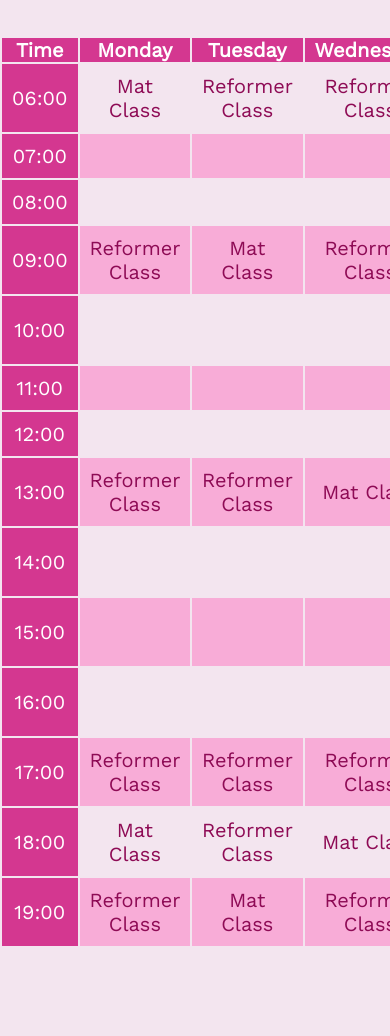
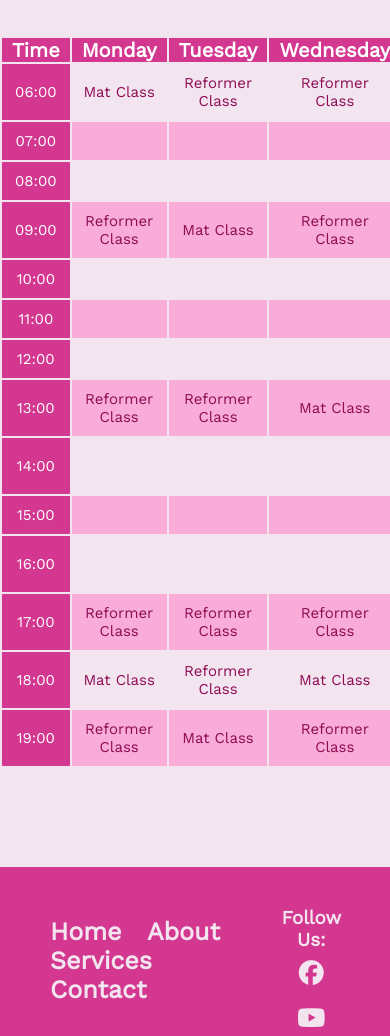
Before and after one commit to saziosu/harmony-pilates, a plain HTML site: page services.html in a window 390 px wide. Shown: the part 4948-5984 px from the top of the page. Drawn offline with nearby package versions, Linux system fonts and the light colour scheme.

Commit message:
Updated timetable media query for small screens

```diff
--- a/assets/css/style.css
+++ b/assets/css/style.css
@@ -1285,6 +1285,10 @@ form textarea {
         padding: 10% 0;
     }
 
+    .table-container td {
+        font-size: 15px;
+    }
+
 
     /* contact details */
     #details-container {
```
